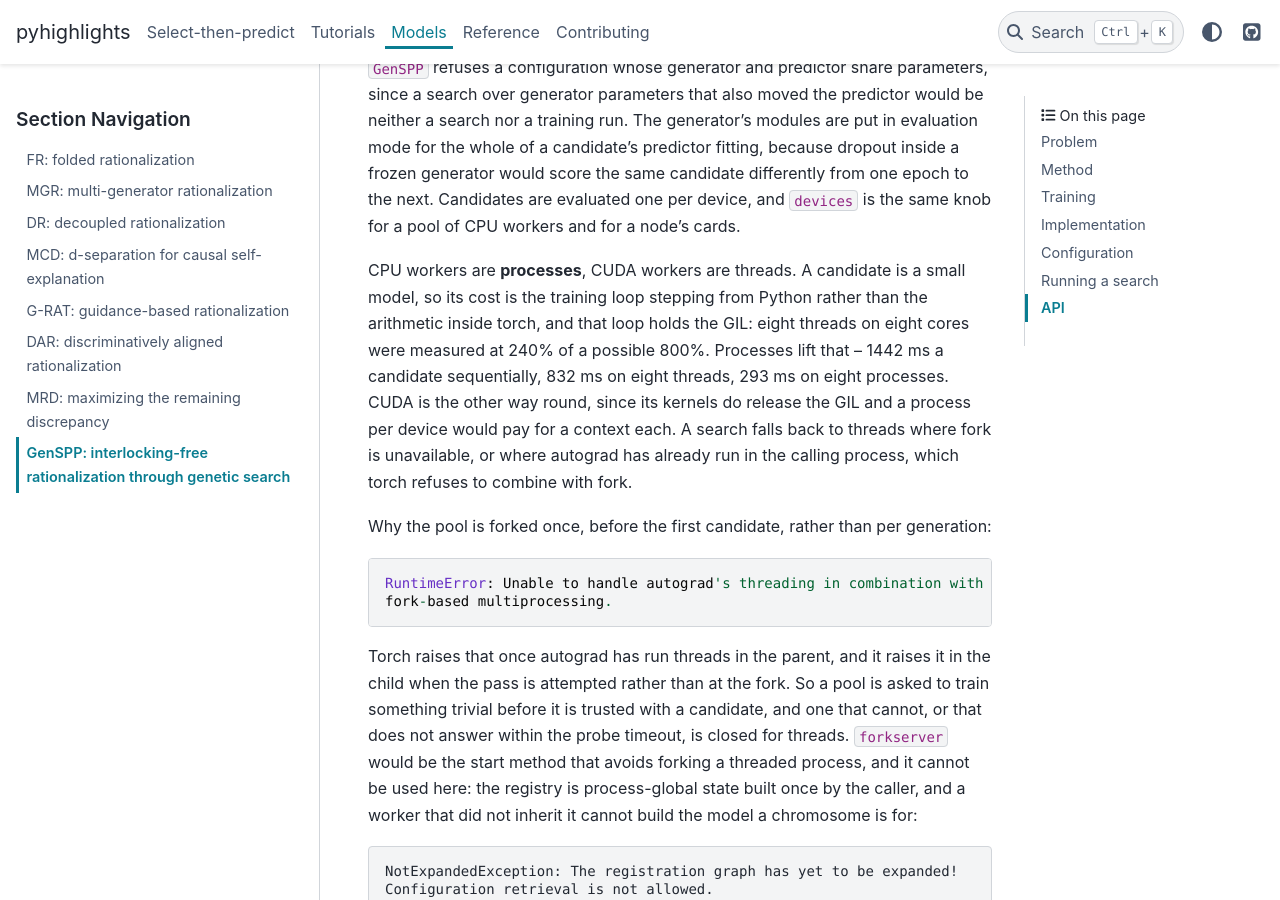
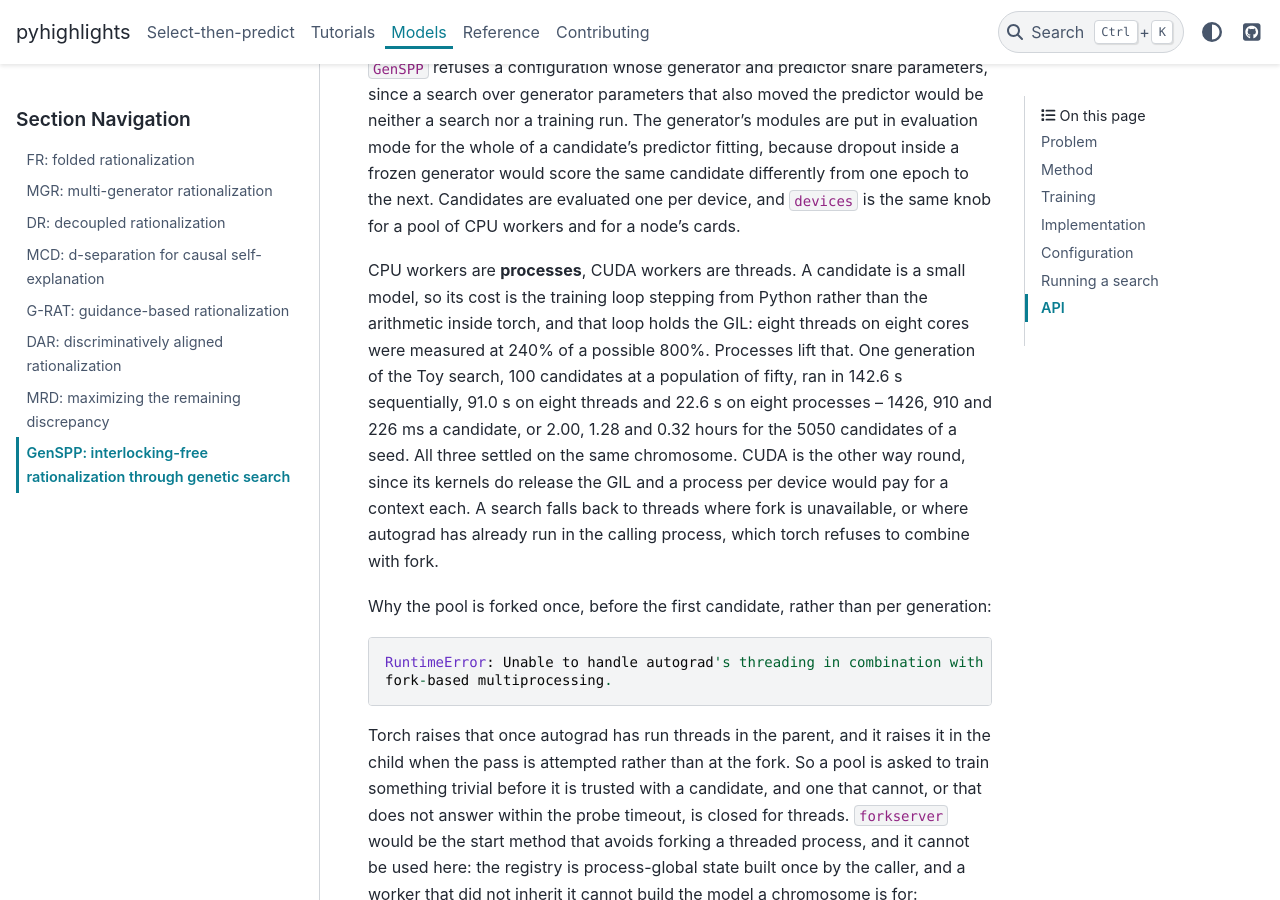
Before and after one commit to nlp-unibo/pyhighlights, a Sphinx documentation site: the page built from docsrc/source/models/genspp.rst, in a window 1280 px wide and 900 px high, scrolled down 3072 px. Built offline with Sphinx 7.4.7 and the PyData theme 0.15.4, drawn with Linux system fonts in a browser that asks for light colours.

Commit message:
docs: price the three scoring modes on a representative generation
The figures on the page came from a sixteen-candidate run. Replaced with one
full generation of the Toy search, 100 candidates at the release's population
of fifty, under each of the three modes on eight of this machine's cores:
142.6 s sequential, 91.0 s on threads, 22.6 s on processes. All three settled
on the same chromosome, with the fitness agreeing to seven significant
figures.

Measured to answer whether the process pool could be deleted in favour of
threads only. It cannot: the pool is worth 4x, which is 1.6 hours against 6.4
for the five seeds of one cell.

Co-Authored-By: Claude Opus 5 (1M context) <noreply@anthropic.com>

```diff
--- a/docsrc/source/models/genspp.rst
+++ b/docsrc/source/models/genspp.rst
@@ -97,7 +97,7 @@ Two classes rather than one: the model, and the search that fits it.
 The generator's modules are put in evaluation mode for the whole of a candidate's predictor fitting, because dropout inside a frozen generator would score the same candidate differently from one epoch to the next.
 Candidates are evaluated one per device, and ``devices`` is the same knob for a pool of CPU workers and for a node's cards.
 
-CPU workers are **processes**, CUDA workers are threads. A candidate is a small model, so its cost is the training loop stepping from Python rather than the arithmetic inside torch, and that loop holds the GIL: eight threads on eight cores were measured at 240% of a possible 800%. Processes lift that -- 1442 ms a candidate sequentially, 832 ms on eight threads, 293 ms on eight processes. CUDA is the other way round, since its kernels do release the GIL and a process per device would pay for a context each. A search falls back to threads where fork is unavailable, or where autograd has already run in the calling process, which torch refuses to combine with fork.
+CPU workers are **processes**, CUDA workers are threads. A candidate is a small model, so its cost is the training loop stepping from Python rather than the arithmetic inside torch, and that loop holds the GIL: eight threads on eight cores were measured at 240% of a possible 800%. Processes lift that. One generation of the Toy search, 100 candidates at a population of fifty, ran in 142.6 s sequentially, 91.0 s on eight threads and 22.6 s on eight processes -- 1426, 910 and 226 ms a candidate, or 2.00, 1.28 and 0.32 hours for the 5050 candidates of a seed. All three settled on the same chromosome. CUDA is the other way round, since its kernels do release the GIL and a process per device would pay for a context each. A search falls back to threads where fork is unavailable, or where autograd has already run in the calling process, which torch refuses to combine with fork.
 
 Why the pool is forked once, before the first candidate, rather than per generation::
 
```
